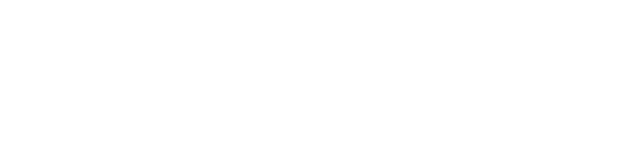
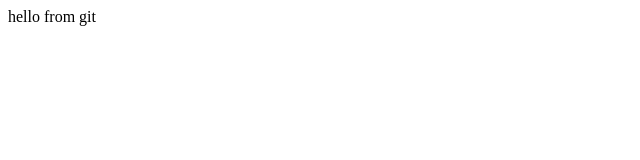
Before and after one commit to Akashgupta-webdev/learninggit, a plain HTML site: page index.html in a window 1280 px wide. Shown: the whole page, without its empty margins (0-640 px from the left). Drawn offline with Linux system fonts and the light colour scheme.

Commit message:
update index.html and new js page added

```diff
--- /dev/null
+++ b/homepage.js
@@ -0,0 +1 @@
+console.log("helo js");
--- a/index.html
+++ b/index.html
@@ -5,5 +5,9 @@
     <meta name="viewport" content="width=device-width, initial-scale=1.0" />
     <title>E-commerce website</title>
   </head>
-  <body></body>
+  <body>
+    <hi>
+       hello from git
+    </hi>
+  </body>
 </html>
```
